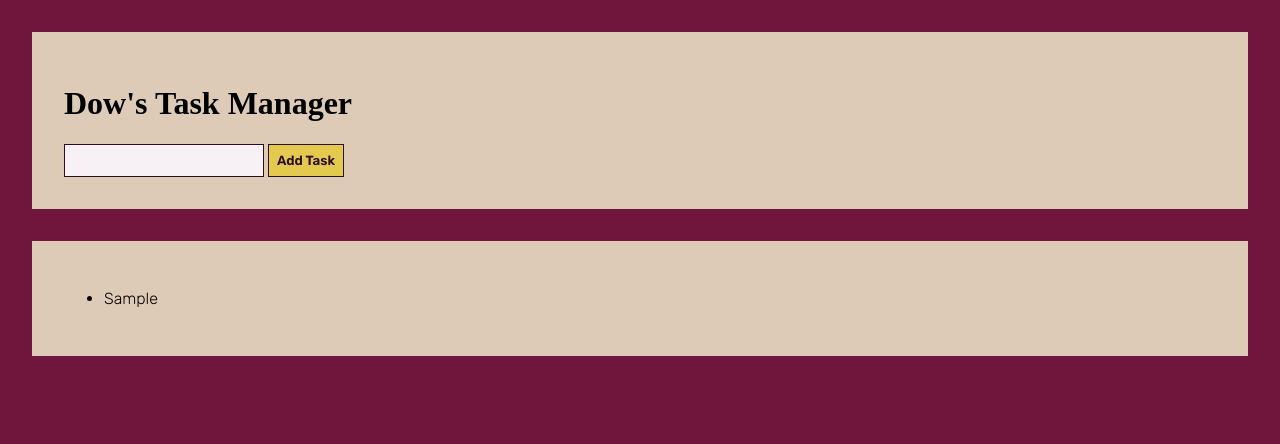
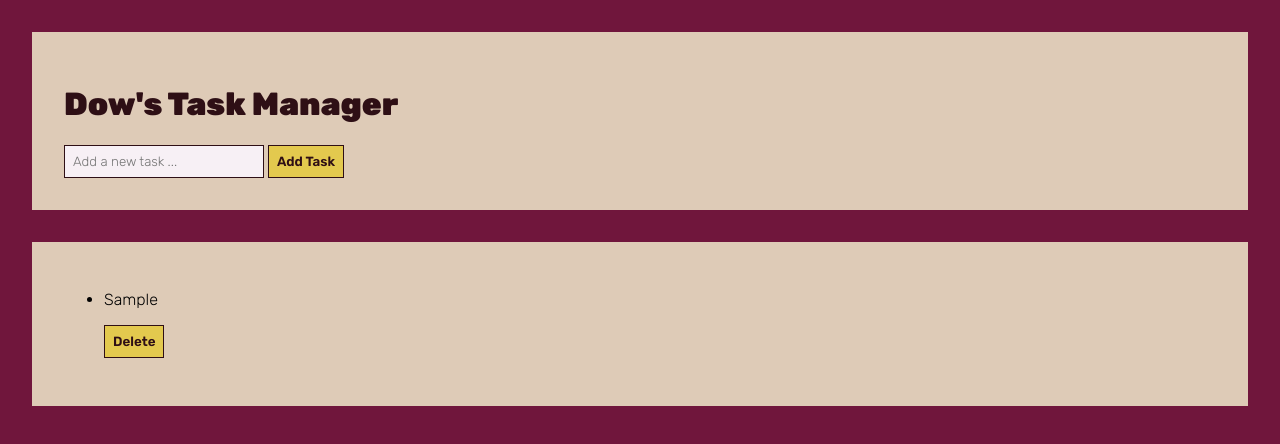
Before and after one commit to Dow-Dodds/taskApp, a plain HTML site: page index.html in a window 1280 px wide. Both pictures are taken after typing "Sample" into the empty fields and a click on the button "Add Task". Drawn offline with Linux system fonts and the light colour scheme.

Commit message:
Rewrote app.js file to break function up. Created saveToLocalStorage, renderToDo list to surface the array to todo items, added createToDoItems

```diff
--- a/css/styles.css
+++ b/css/styles.css
@@ -4,7 +4,7 @@ body {
     width: 100%;
 }
 
-h1, h2, h3, h4, h5, h6, {
+h1, h2, h3, h4, h5, h6 {
     font-family: "Rubik", sans-serif;
     font-weight: 900;
     font-style: normal;
@@ -48,3 +48,12 @@ button:hover {
     margin: 2rem;
 
 }
+
+#alertWrapper {
+    background-color: #E3C94E;
+    border: 1px solid #2E0F15;
+    width: fit-content;
+    margin-top: 1rem;
+    padding: .5rem;
+    display: none;
+}
--- a/index.html
+++ b/index.html
@@ -21,6 +21,7 @@
             <form id="task-form">
                 <input type="text" id="task-input" placeholder="Add a new task ... "/>
                 <button type="submit">Add Task</button>
+                <div id="alertWrapper"></div>
             </form>
         </div>
 
--- a/js/app.js
+++ b/js/app.js
@@ -1,19 +1,93 @@
 let taskForm = document.getElementById('task-form');
 let taskInput = document.getElementById('task-input');
 let taskList = document.getElementById('task-list');
+let alertWrapper = document.getElementById('alertWrapper');
+// create localstorage for to do list
+let todo = JSON.parse(localStorage.getItem("todo-list")) || [];
+
+// function to save todo to local storage
+function saveToLocalStorage() {
+    localStorage.setItem("todo-list", JSON.stringify(todo));
+}
+//function to render to do list if there are already iems saved in tofo array
+function renderToDo() {
+    //clear list
+    taskList.innerHTML = '';
+
+    todo.forEach(task => {
+        let li = document.createElement('li');
+        let div = document.createElement('div');
+        div.id = task.id
+        let taskDescription = document.createElement('p');
+        taskDescription.textContent = task.task;
+
+        //create delete element
+        let deleteButton = document.createElement('button');
+        deleteButton.id = 'delete' + task.id
+        deleteButton.textContent= 'Delete';
+
+          //add event listener to delete button
+        deleteButton.addEventListener('click', function() {
+            deleteTask(task.id)
+        })
+
+        div.appendChild(taskDescription);
+        div.appendChild(deleteButton);
+
+        li.appendChild(div);
+
+        taskList.appendChild(li);
+    })
+
+
+}
+
+renderToDo();
+
+
+//create item
+function CreateToDoItems() {
+    if (taskInput.value === "") {
+        alertWrapper.style.display="block";
+        alertWrapper.innerHTML='<p>Please enter your todo text!</p>'
+    } else {
+        //we want to check through the todo list to see if the value is already present
+        let IsPresent = false;
+        todo.forEach((element) => {
+            if (element.task == taskInput.value) {
+                IsPresent = true;
+            }
+        })
+
+        if (IsPresent) {
+            alertWrapper.style.display="block";
+            alertWrapper.innerHTML='<p>This item is already present in the list! Please enter a unique value</p>'
+
+        } else {
+            // if the value is unique create item
+            alertWrapper.style.display="none";
+
+            let newTask = {
+                id:todo.length + 1,
+                task: taskInput.value
+            };
+            console.log("todoarray" ,todo);
+            todo.push(newTask);
+
+
+
+
+
+        saveToLocalStorage();  // Save updated array to localStorage
+        renderToDo();
+        taskInput.value = '';
+        }
+    }
+}
 
 taskForm.addEventListener('submit', (event) => {
     event.preventDefault();
-    taskText = taskInput.value;
 
-    //create new list item
-    let newTask = document.createElement("li");
-    newTask.textContent = taskText;
+    CreateToDoItems() ;
 
-    //add task to list
-    taskList.appendChild(newTask);
-
-    //clear input
-    taskInput.value = " ";
-    console.log("did this run", newTask )
 })
```
